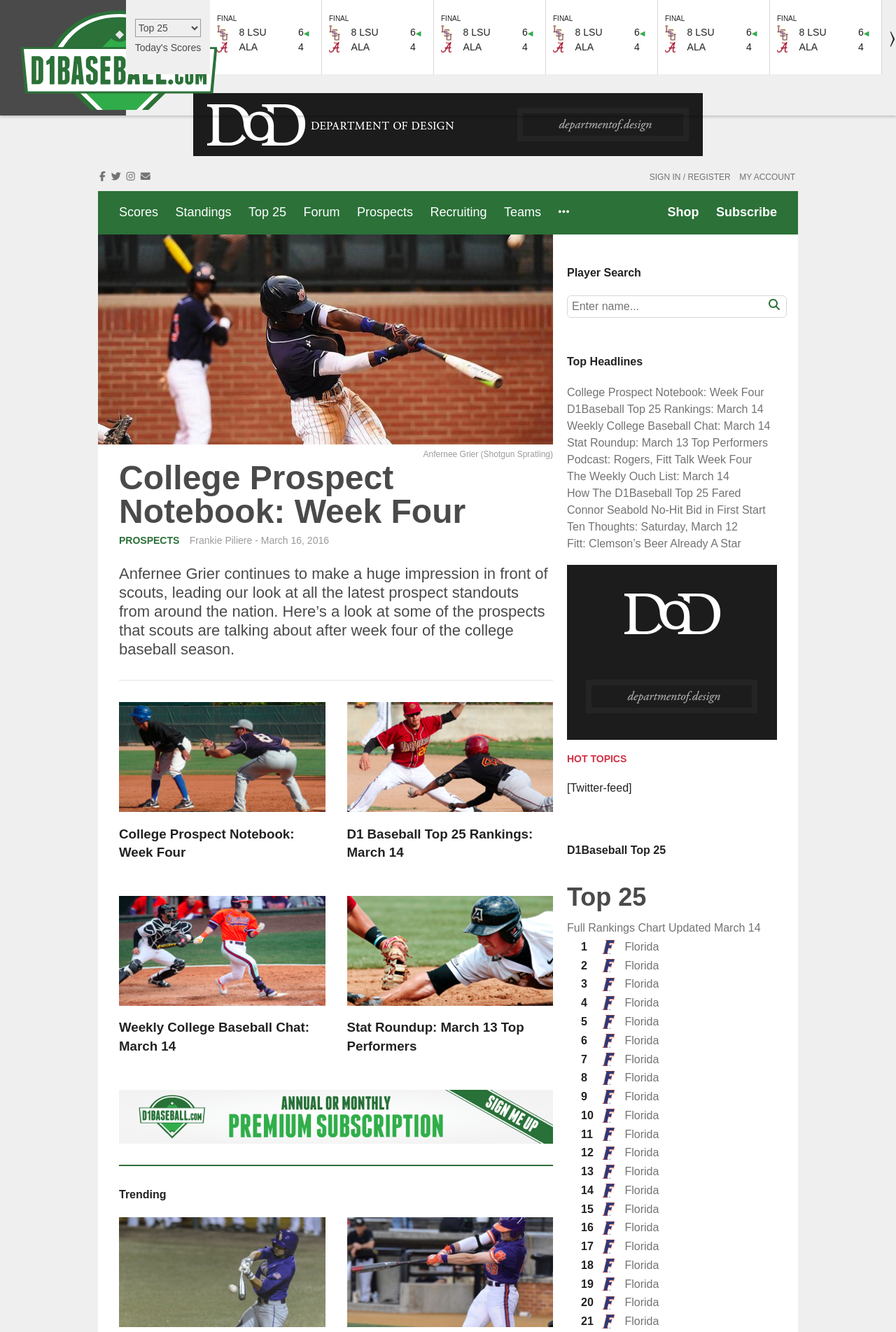
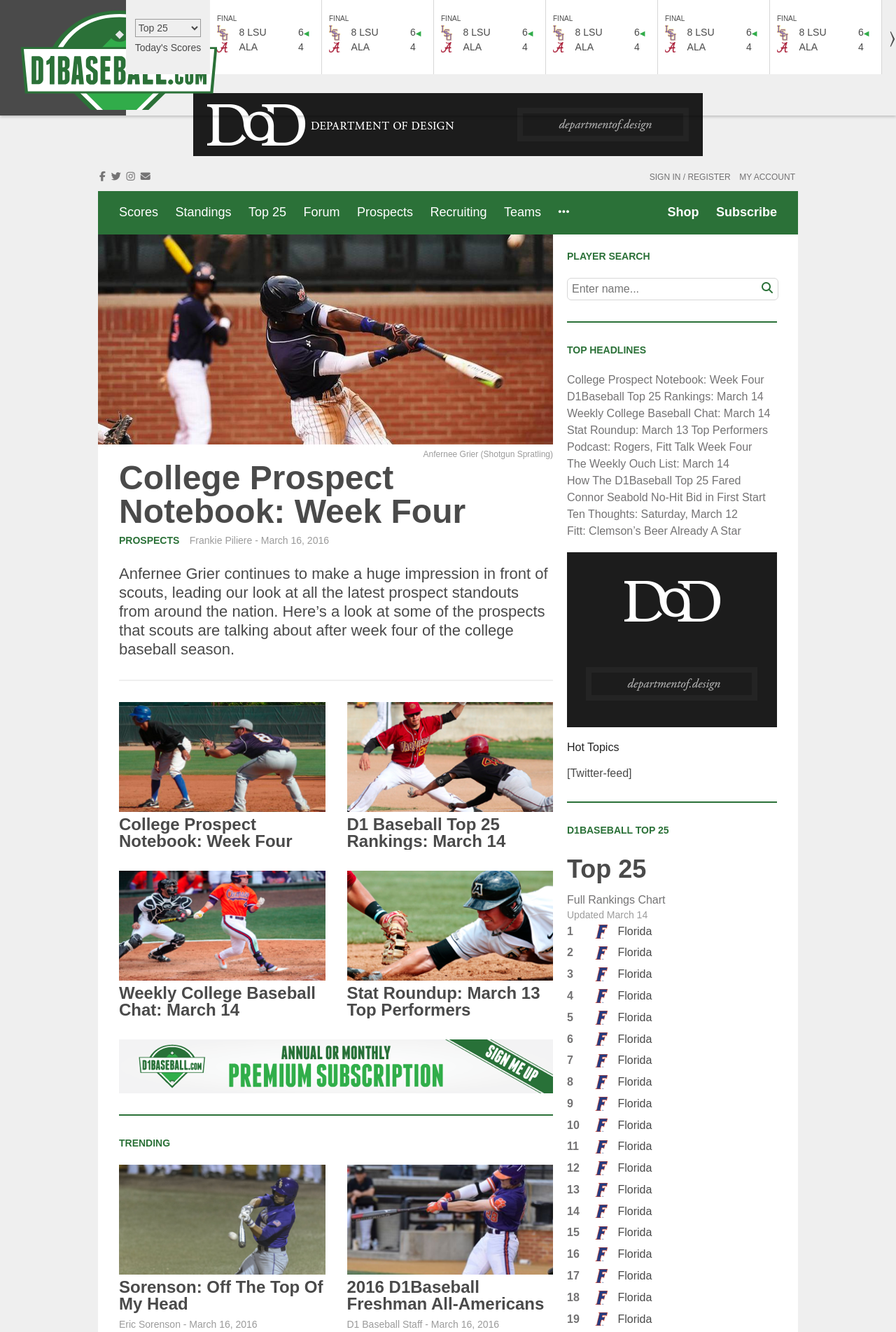
Before and after one commit to chaddanna/d1-baseball, a PHP site: page / in a window 1280 px wide. Shown: the top 1903 px of the page at 70% size. Run offline with PHP 8.4, Linux system fonts and the light colour scheme; some libraries are stand-ins or nearby versions.

Commit message:
Refactor HTML and CSS to be more DRY

```diff
--- a/css/main.css
+++ b/css/main.css
@@ -97,6 +97,7 @@
 
 h1, h2, h3, h4, h5, h6, p, a, span, li, td, input, figcaption {
   font-family: "franklin-gothic-urw", sans-serif;
+  color: rgba(74, 74, 74, 1.0);
 }
 
 .flex-container {
@@ -143,6 +144,41 @@
   width: 1000px;
 }
 
+h1 {
+  font-size: 48px;
+  font-weight: 900;
+  line-height: 48px;
+  margin-top: 24px;
+  margin-bottom: 6px;
+}
+
+h2 {
+  font-size: 36px;
+  font-weight: 700;
+}
+
+h3 {
+  font-size: 24px;
+  font-weight: bolder;
+  line-height: 24px;
+  margin-top: 0;
+  margin-bottom: 0;
+}
+
+h4 {
+  font-size: 14px;
+  font-weight: bolder;
+  margin-bottom: 20px;
+  text-transform: uppercase;
+}
+
+p {
+  font-size: 16px;
+  font-weight: 400;
+  line-height: 20px;
+  margin-bottom: 0;
+}
+
 body {
   background: rgba(239, 239, 239, 1.0);
   padding-top: 115px;
@@ -164,14 +200,13 @@
 }
 
 header .fixed-position {
-  left: 0;
-  top: 0;
   width: 100%;
   -webkit-box-shadow: 0px 2px 4px 0px rgba(0,0,0,0.2);
   -moz-box-shadow: 0px 2px 4px 0px rgba(0,0,0,0.2);
   box-shadow: 0px 2px 4px 0px rgba(0,0,0,0.2);
   overflow: hidden;
-  z-index: 9;
+  top:0;
+  z-index: 10 !important;
 }
 
 header .next {
@@ -299,9 +359,6 @@
   font-weight: bold;
 }
 
-#wrap {
-}
-
 #wrap img {
   width: 100%;
 }
@@ -309,6 +366,11 @@
 #wrap {
   background: rgba(255, 255, 255, 1.0);
   display: block;
+}
+
+#wrap .date {
+  color: rgba(155, 155, 155, 1.0);
+  font-size: 14px;
 }
 
 #wrap main {
@@ -384,11 +439,7 @@
   margin: 0;
 }
 
-#wrap .teasers figcaption {
-  color: rgba(74, 74, 74, 1.0);
-  font-size: 24px;
-  font-weight: bolder;
-  line-height: 24px;
+#wrap .teasers h3 {
   margin-top: 6px;
 }
 
@@ -398,17 +449,12 @@
   padding-bottom: 30px;
 }
 
-
-#wrap .label {
+#wrap h4.category {
   color: rgba(43, 113, 56, 1.0);
-  font-family: "franklin-gothic-urw", sans-serif;
-  font-size: 14px;
-  font-weight: bolder;
-  margin-bottom: 20px;
-  text-transform: uppercase;
+  margin-top: 0;
 }
 
-#wrap .label.red {
+#wrap h4.category.red {
   color: rgba(208, 49, 69, 1.0);
 }
 
@@ -435,13 +481,8 @@
   margin: 0;
 }
 
-#wrap .trending h2 {
-  color: rgba(74, 74, 74, 1.0);
-  font-size: 24px;
-  font-weight: bolder;
-  line-height: 24px;
+#wrap .trending h3 {
   margin-top: 6px;
-  margin-bottom: 0;
 }
 
 #wrap .trending span {
@@ -514,13 +555,14 @@
 }
 
 aside section + section, .aside section + section {
-  padding: 30px 0 0 0;
+  border-top: 2px solid rgba(43, 113, 56, 1.0);
+  margin-top: 30px;
+  padding-top: 30px;
 }
 
 aside section h2, .aside section h2 {
-  color: rgba(74, 74, 74, 1.0);
-  font-size: 36px;
   margin-bottom: 6px;
+  margin-top: 20px;
 }
 
 aside #search form, .aside #search form {
@@ -531,17 +573,17 @@
   border: 0;
   border-radius: 6px;
   border: 1px solid rgba(215, 215, 215, 1.0);
-  padding: 6px;
-  width: 100%;
+  padding: 2%;
+  width: 96%;
 }
 
 aside #search button, .aside #search button {
   border: 0;
   background: 0;
+  color: rgba(43, 113, 56, 1.0);
   position: absolute;
-  top: 2px;
-  right: -10px;
-  color: rgba(43, 113, 56, 1.0);
+  top: 3px;
+  right: 0;
 }
 
 aside ul, .aside ul {
@@ -550,6 +592,7 @@
 }
 
 aside ul li, .aside ul li {
+  color: rgba(116, 115, 116, 1.0);
   list-style: none;
   line-height: 24px;
 }
@@ -573,42 +616,49 @@
 
 aside ol, .aside ol {
   margin: 0;
-  padding: 0 20px;
+  padding: 0;
   font-weight: bold;
   counter-reset: item;
   list-style-type: none;
 }
 
 aside ol li, .aside ol li {
-  line-height: 26px;
+  color: rgba(116, 115, 116, 1.0);
   display: block;
+  line-height: 30px;
 }
 
 aside ol li:before, .aside ol li:before {
   content: counter(item) "  ";
   counter-increment: item;
   display: inline-block;
-  width: 30px;
+  width: 40px;
   vertical-align: middle;
 }
 
 aside ol li span, .aside ol li span {
+  color: rgba(74, 74, 74, 1.0);
   font-weight: normal;
   margin-left: 10px;
   vertical-align: middle;
 }
 
-aside #top-25 span {
+aside #top-25 hgroup span {
   color: rgba(116, 115, 116, 1.0);
+  display: block;
   font-size: 16px;
   line-height: 26px;
+  margin: 0;
 }
 
-aside #top-25 > span {
+aside #top-25 hgroup span + span {
   color: rgba(116, 115, 116, 1.0);
-  display: block;
   font-size: 14px;
   line-height: 16px;
+}
+
+aside #player-power-ranking {
+
 }
 
 footer {
```
Also changed, not shown: other parts of css/main.css (+33 -15 lines).
